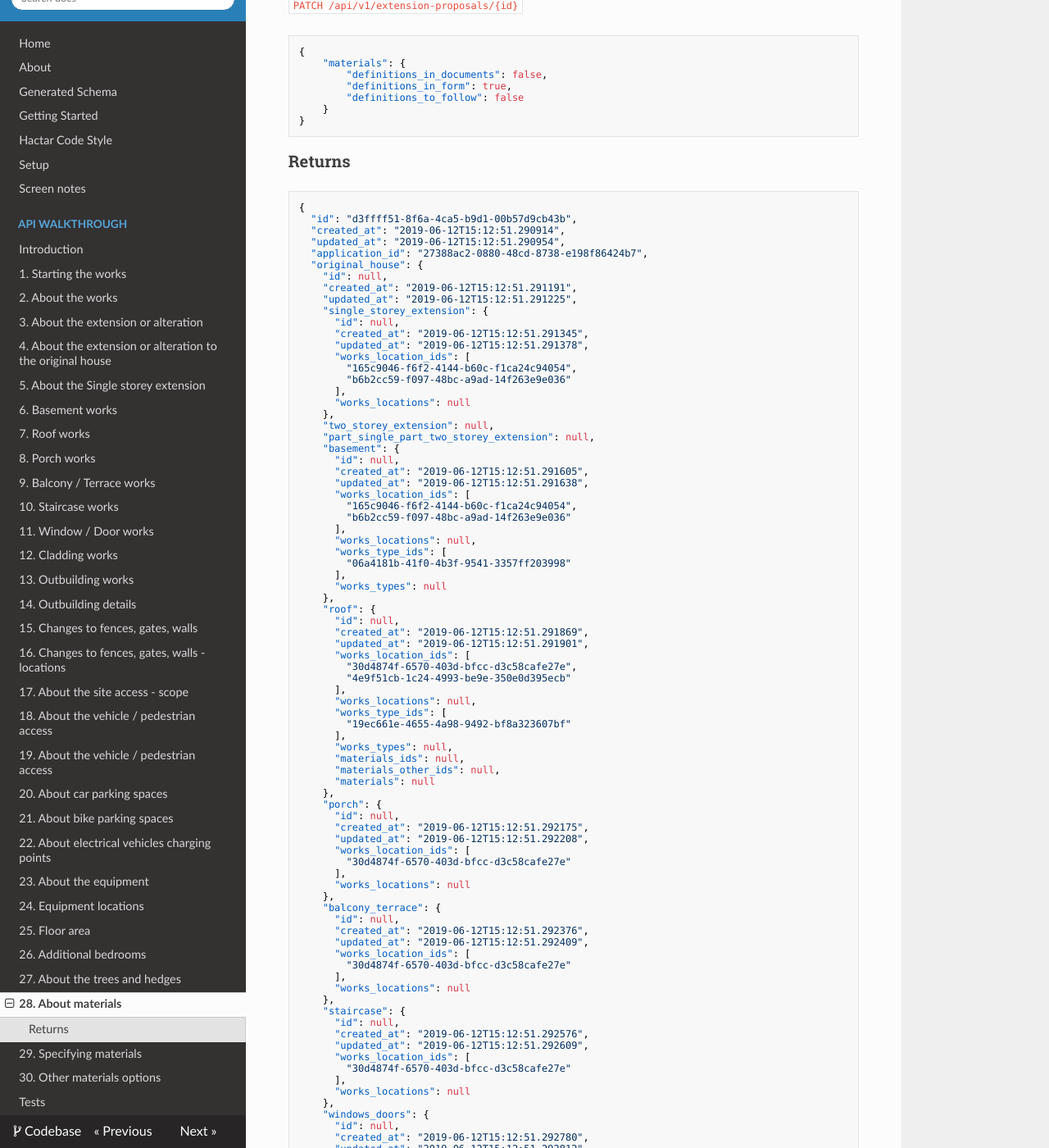
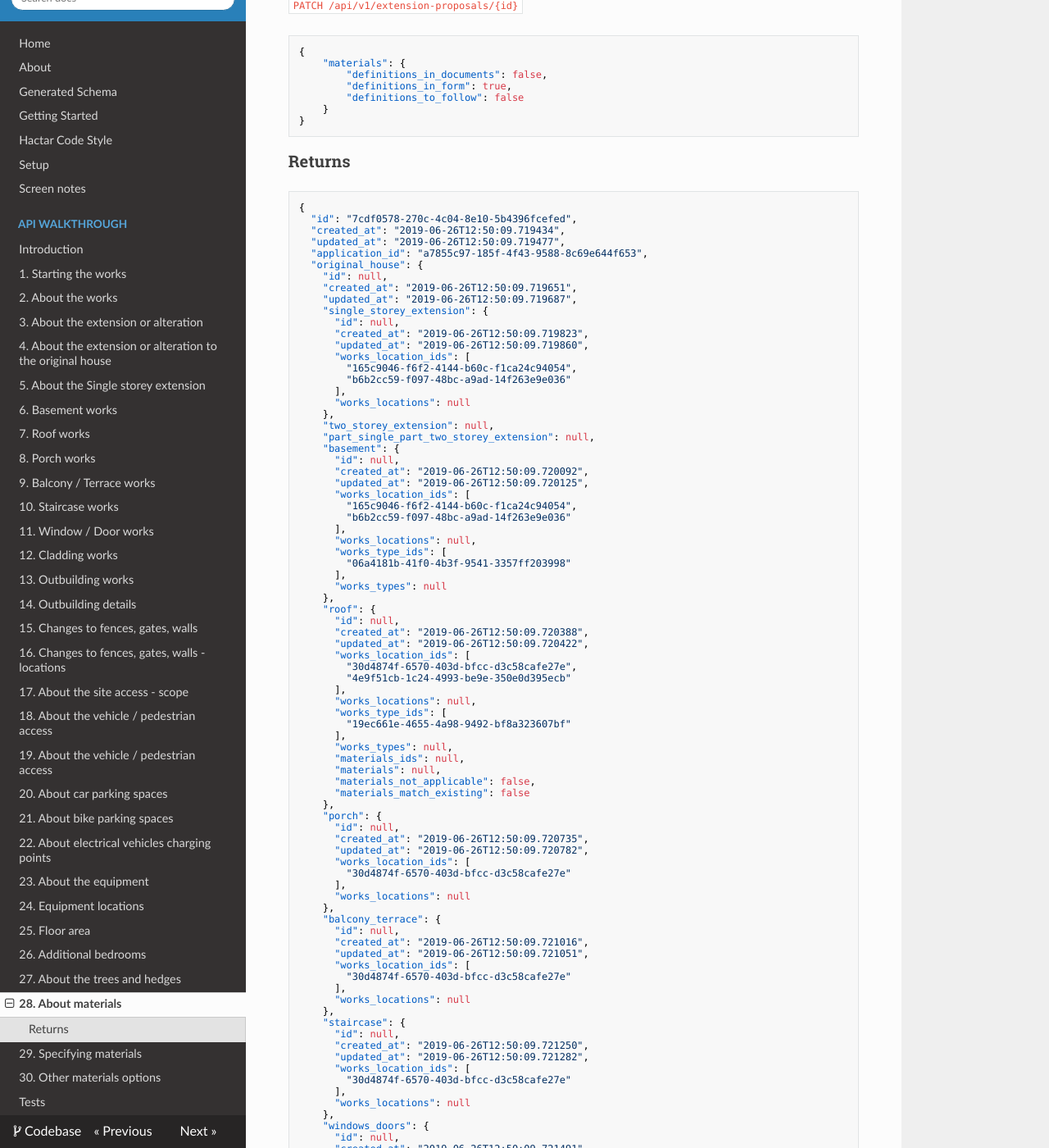
Before and after one commit to LBHackney-IT/smpa-backend, an MkDocs documentation site: the page built from docs/docs/screens/28-screen.md, in a window 1280 px wide and 1400 px high, scrolled down 825 px. Shown: the whole window at 82% size. Built offline with MkDocs 1.6.1, drawn with Linux system fonts in a browser that asks for light colours; nearby versions of some CDN libraries; some of the changed text lies outside the part shown.

Commit message:
SMPA-70 #comment Updates the returned json in the docs.

```diff
--- a/docs/docs/screens/28-screen.md
+++ b/docs/docs/screens/28-screen.md
@@ -22,18 +22,18 @@ We're patching the extension proposal just to add where materials questions will
 ### Returns
 
     {
-      "id": "d3ffff51-8f6a-4ca5-b9d1-00b57d9cb43b",
-      "created_at": "2019-06-12T15:12:51.290914",
-      "updated_at": "2019-06-12T15:12:51.290954",
-      "application_id": "27388ac2-0880-48cd-8738-e198f86424b7",
+      "id": "7cdf0578-270c-4c04-8e10-5b4396fcefed",
+      "created_at": "2019-06-26T12:50:09.719434",
+      "updated_at": "2019-06-26T12:50:09.719477",
+      "application_id": "a7855c97-185f-4f43-9588-8c69e644f653",
       "original_house": {
         "id": null,
-        "created_at": "2019-06-12T15:12:51.291191",
-        "updated_at": "2019-06-12T15:12:51.291225",
+        "created_at": "2019-06-26T12:50:09.719651",
+        "updated_at": "2019-06-26T12:50:09.719687",
         "single_storey_extension": {
           "id": null,
-          "created_at": "2019-06-12T15:12:51.291345",
-          "updated_at": "2019-06-12T15:12:51.291378",
+          "created_at": "2019-06-26T12:50:09.719823",
+          "updated_at": "2019-06-26T12:50:09.719860",
           "works_location_ids": [
             "165c9046-f6f2-4144-b60c-f1ca24c94054",
             "b6b2cc59-f097-48bc-a9ad-14f263e9e036"
@@ -44,8 +44,8 @@ We're patching the extension proposal just to add where materials questions will
         "part_single_part_two_storey_extension": null,
         "basement": {
           "id": null,
-          "created_at": "2019-06-12T15:12:51.291605",
-          "updated_at": "2019-06-12T15:12:51.291638",
+          "created_at": "2019-06-26T12:50:09.720092",
+          "updated_at": "2019-06-26T12:50:09.720125",
           "works_location_ids": [
             "165c9046-f6f2-4144-b60c-f1ca24c94054",
             "b6b2cc59-f097-48bc-a9ad-14f263e9e036"
@@ -58,8 +58,8 @@ We're patching the extension proposal just to add where materials questions will
         },
         "roof": {
           "id": null,
-          "created_at": "2019-06-12T15:12:51.291869",
-          "updated_at": "2019-06-12T15:12:51.291901",
+          "created_at": "2019-06-26T12:50:09.720388",
+          "updated_at": "2019-06-26T12:50:09.720422",
           "works_location_ids": [
             "30d4874f-6570-403d-bfcc-d3c58cafe27e",
             "4e9f51cb-1c24-4993-be9e-350e0d395ecb"
@@ -70,13 +70,14 @@ We're patching the extension proposal just to add where materials questions will
           ],
           "works_types": null,
           "materials_ids": null,
-          "materials_other_ids": null,
-          "materials": null
+          "materials": null,
+          "materials_not_applicable": false,
+          "materials_match_existing": false
         },
         "porch": {
           "id": null,
-          "created_at": "2019-06-12T15:12:51.292175",
-          "updated_at": "2019-06-12T15:12:51.292208",
+          "created_at": "2019-06-26T12:50:09.720735",
+          "updated_at": "2019-06-26T12:50:09.720782",
           "works_location_ids": [
             "30d4874f-6570-403d-bfcc-d3c58cafe27e"
           ],
@@ -84,8 +85,8 @@ We're patching the extension proposal just to add where materials questions will
         },
         "balcony_terrace": {
           "id": null,
-          "created_at": "2019-06-12T15:12:51.292376",
-          "updated_at": "2019-06-12T15:12:51.292409",
+          "created_at": "2019-06-26T12:50:09.721016",
+          "updated_at": "2019-06-26T12:50:09.721051",
           "works_location_ids": [
             "30d4874f-6570-403d-bfcc-d3c58cafe27e"
           ],
@@ -93,8 +94,8 @@ We're patching the extension proposal just to add where materials questions will
         },
         "staircase": {
           "id": null,
-          "created_at": "2019-06-12T15:12:51.292576",
-          "updated_at": "2019-06-12T15:12:51.292609",
+          "created_at": "2019-06-26T12:50:09.721250",
+          "updated_at": "2019-06-26T12:50:09.721282",
           "works_location_ids": [
             "30d4874f-6570-403d-bfcc-d3c58cafe27e"
           ],
@@ -102,8 +103,8 @@ We're patching the extension proposal just to add where materials questions will
         },
         "windows_doors": {
           "id": null,
-          "created_at": "2019-06-12T15:12:51.292780",
-          "updated_at": "2019-06-12T15:12:51.292812",
+          "created_at": "2019-06-26T12:50:09.721491",
+          "updated_at": "2019-06-26T12:50:09.721525",
           "works_location_ids": [
             "30d4874f-6570-403d-bfcc-d3c58cafe27e"
           ],
@@ -111,8 +112,8 @@ We're patching the extension proposal just to add where materials questions will
         },
         "cladding": {
           "id": null,
-          "created_at": "2019-06-12T15:12:51.292981",
-          "updated_at": "2019-06-12T15:12:51.293013",
+          "created_at": "2019-06-26T12:50:09.721715",
+          "updated_at": "2019-06-26T12:50:09.721748",
           "works_location_ids": [
             "30d4874f-6570-403d-bfcc-d3c58cafe27e"
           ],
@@ -121,14 +122,14 @@ We're patching the extension proposal just to add where materials questions will
       },
       "incidental_buildings": {
         "id": null,
-        "created_at": "2019-06-12T15:12:51.293279",
-        "updated_at": "2019-06-12T15:12:51.293312",
+        "created_at": "2019-06-26T12:50:09.722020",
+        "updated_at": "2019-06-26T12:50:09.722053",
         "removal_or_demolition": true,
         "details": "I'm knocking a shed down.",
         "outbuilding": {
           "id": null,
-          "created_at": "2019-06-12T15:12:51.293584",
-          "updated_at": "2019-06-12T15:12:51.293617",
+          "created_at": "2019-06-26T12:50:09.722202",
+          "updated_at": "2019-06-26T12:50:09.722235",
           "works_location_ids": [
             "30d4874f-6570-403d-bfcc-d3c58cafe27e"
           ],
@@ -137,12 +138,12 @@ We're patching the extension proposal just to add where materials questions will
       },
       "boundaries": {
         "id": null,
-        "created_at": "2019-06-12T15:12:51.293867",
-        "updated_at": "2019-06-12T15:12:51.293901",
+        "created_at": "2019-06-26T12:50:09.722443",
+        "updated_at": "2019-06-26T12:50:09.722476",
         "gates_fences_walls": {
           "id": null,
-          "created_at": "2019-06-12T15:12:51.294008",
-          "updated_at": "2019-06-12T15:12:51.294041",
+          "created_at": "2019-06-26T12:50:09.722584",
+          "updated_at": "2019-06-26T12:50:09.722616",
           "works_location_ids": [
             "30d4874f-6570-403d-bfcc-d3c58cafe27e"
           ],
@@ -157,8 +158,8 @@ We're patching the extension proposal just to add where materials questions will
       },
       "means_of_access": {
         "id": null,
-        "created_at": "2019-06-12T15:12:51.294362",
-        "updated_at": "2019-06-12T15:12:51.294395",
+        "created_at": "2019-06-26T12:50:09.722897",
+        "updated_at": "2019-06-26T12:50:09.722930",
         "access_works_scope_id": "4c75ce90-4616-4dd0-b70a-de5ca530a37d",
         "access_works_scope": null,
         "access_works_sub_type_ids": [
@@ -169,8 +170,8 @@ We're patching the extension proposal just to add where materials questions will
       },
       "parking": {
         "id": null,
-        "created_at": "2019-06-12T15:12:51.294656",
-        "updated_at": "2019-06-12T15:12:51.294689",
+        "created_at": "2019-06-26T12:50:09.723156",
+        "updated_at": "2019-06-26T12:50:09.723191",
         "parking_works_scope_id": "d17dea6b-20d8-46df-87d0-b41fc5ec08c3",
         "parking_works_scope": null,
         "parking_works_sub_type_ids": null,
@@ -182,17 +183,26 @@ We're patching the extension proposal just to add where materials questions will
       },
       "trees": {
         "id": null,
-        "created_at": "2019-06-12T15:12:51.294967",
-        "updated_at": "2019-06-12T15:12:51.294999",
+        "created_at": "2019-06-26T12:50:09.723434",
+        "updated_at": "2019-06-26T12:50:09.723464",
         "inside_boundry": true,
         "removed_or_pruned": true,
         "outside_boundry": true
       },
+      "materials": {
+        "id": null,
+        "created_at": "2019-06-26T12:50:09.723739",
+        "updated_at": "2019-06-26T12:50:09.723775",
+        "definitions_in_documents": false,
+        "definitions_in_form": true,
+        "definitions_to_follow": false,
+        "roof": null,
+        "walls": null,
+        "windows": null,
+        "doors": null
+      },
       "additional_floor_area": 23.8,
       "additional_floor_area_units_id": "095bd097-f66e-4c66-bc1e-3521a0358e8d",
       "new_single_bedrooms": 2,
-      "new_double_bedrooms": 3,
-      "materials_definitions_in_documents": false,
-      "materials_definitions_in_form": true,
-      "materials_definitions_to_follow": false
+      "new_double_bedrooms": 3
     }
```
Also changed, not shown: 1 other file.
